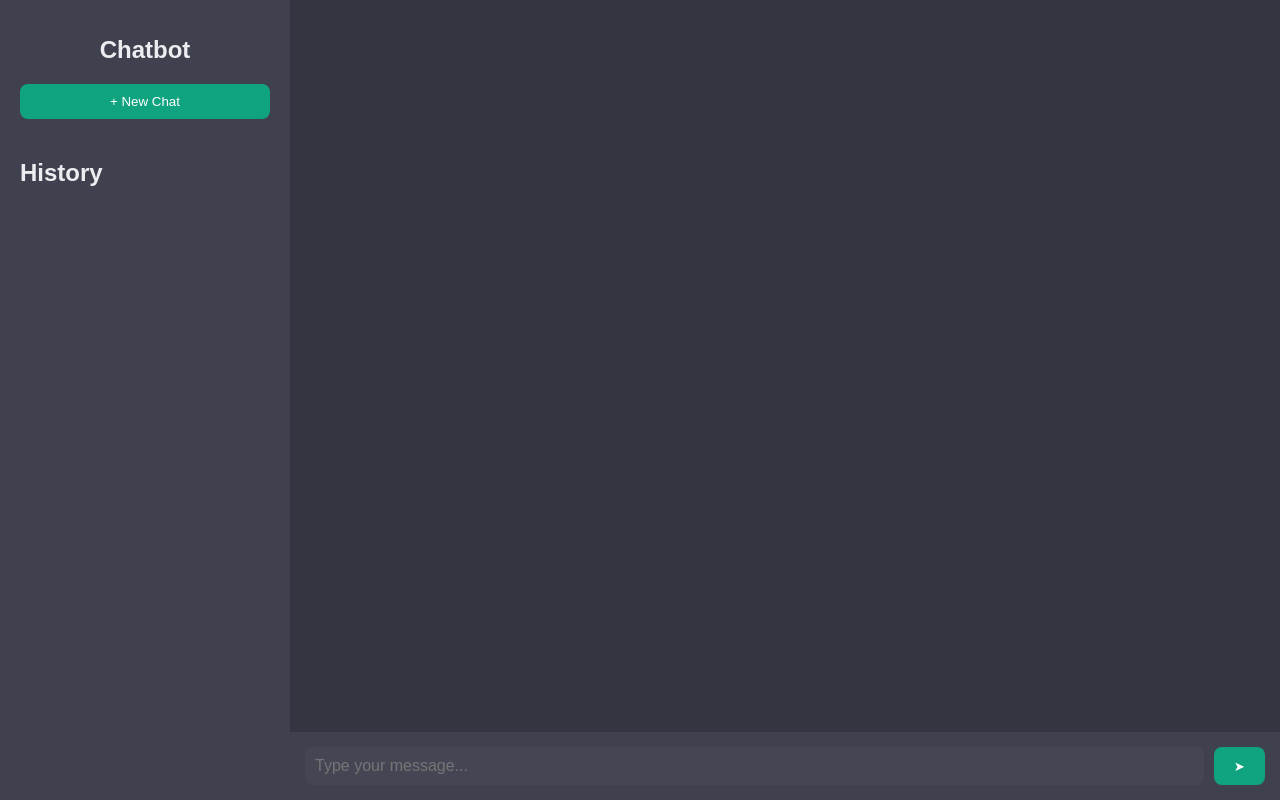
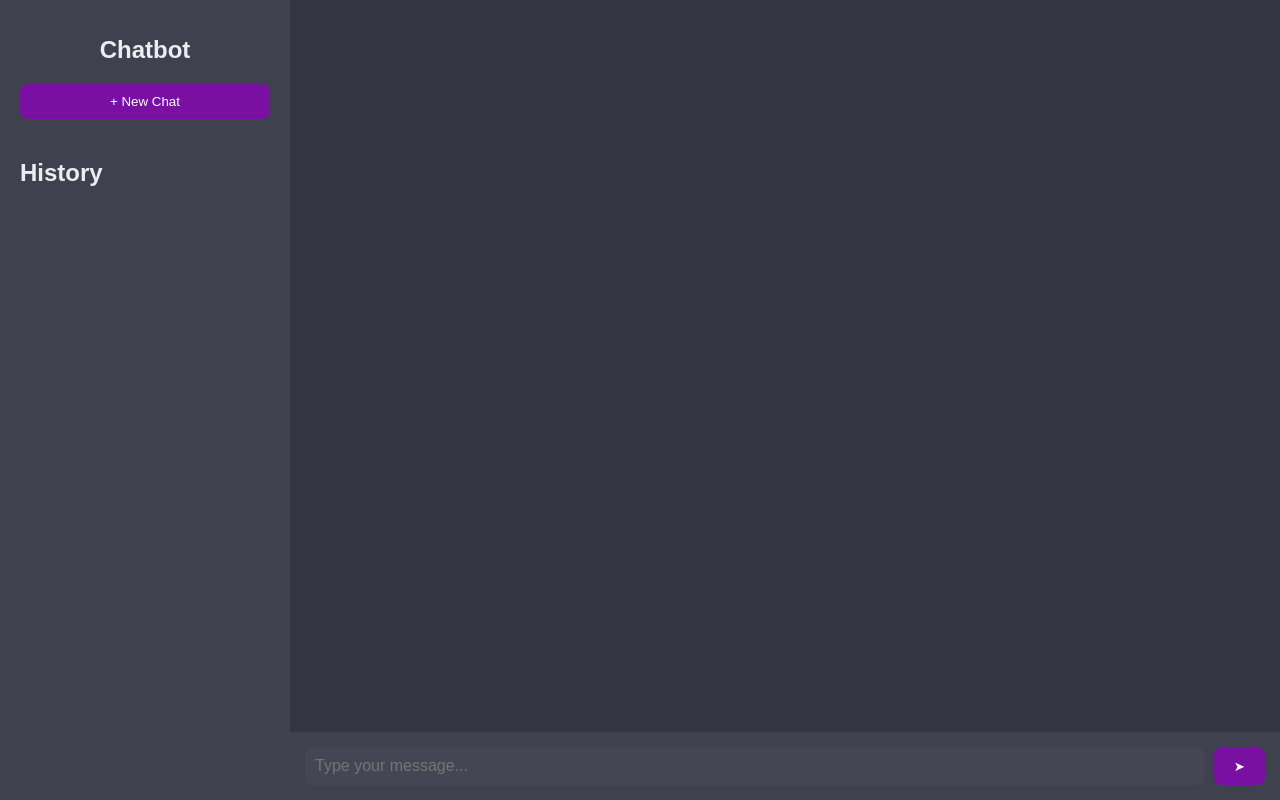
Before and after one commit to icybox129/chatbot, a Flask app: page / in a window 1280 px wide. Run offline with Flask 3, Linux system fonts and the light colour scheme; some libraries are stand-ins or nearby versions.

Commit message:
testing rolling updates

```diff
--- a/frontend/static/styles.css
+++ b/frontend/static/styles.css
@@ -1,7 +1,7 @@
 /* General Variables */
 :root {
-    /* --primary-color: #7910a3; */
-    --primary-color: #10a37f;
+    --primary-color: #7910a3;
+    /* --primary-color: #10a37f; */
     /* --primary-color: #a39710; */
     --background-dark: #343541;
     --background-light: #f7f7f8;
```
